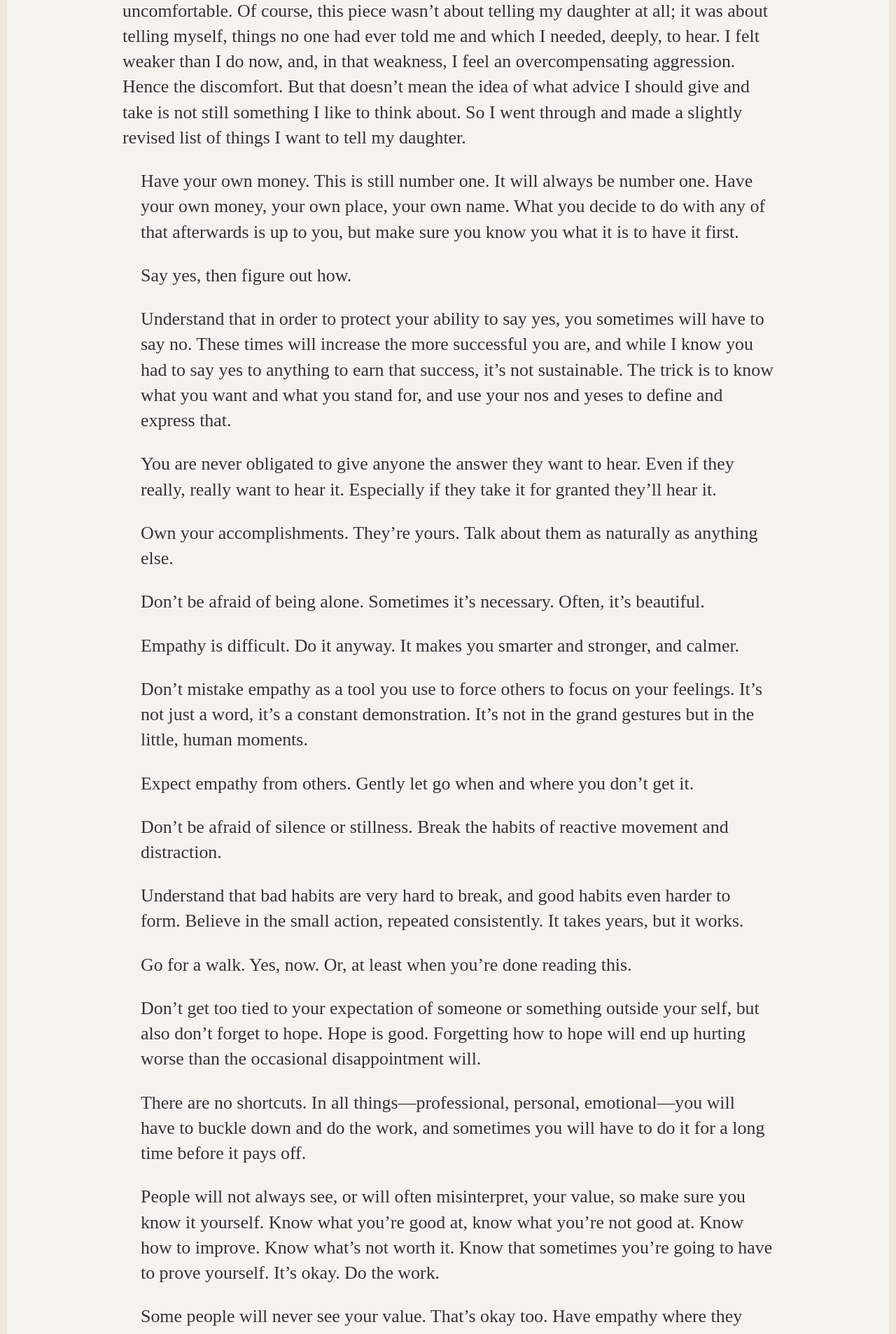
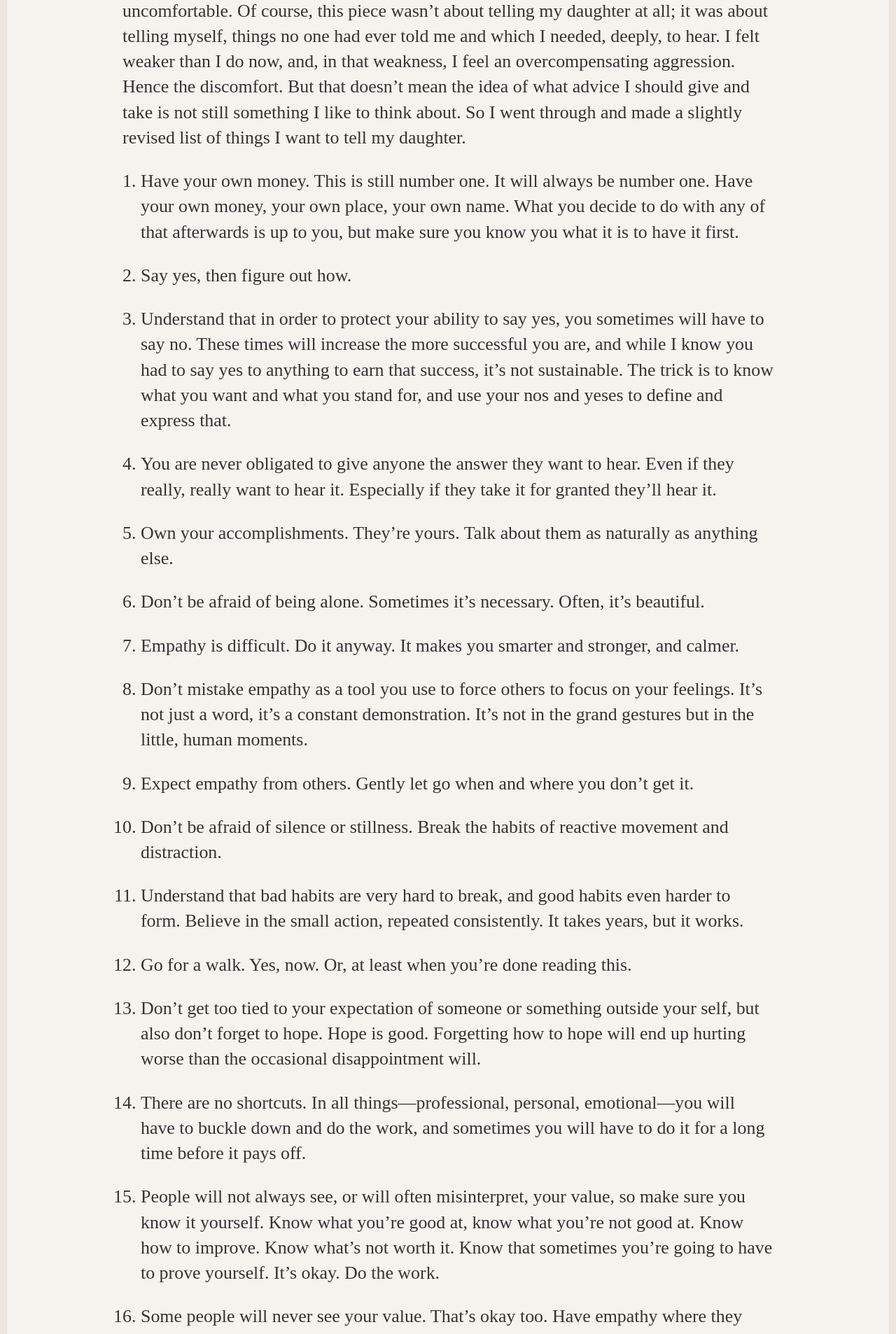
Before and after one commit to jenmyers/modernadventuress.com, a Jekyll site: the page built from _posts/2016-08-05-on-things-i-want-to-tell-my-daughter-revised.md, in a window 1280 px wide. Shown: the part 710-2616 px from the top of the page at 70% size. Built offline with Jekyll 4.4.1, drawn with Linux system fonts in a browser that asks for light colours; nearby versions of some CDN libraries.

Commit message:
Add styling for ordered lists

```diff
--- a/_sass/_base.scss
+++ b/_sass/_base.scss
@@ -116,6 +116,10 @@ ul {
   padding: 0;
 }
 
+ol {
+  list-style-type: decimal;
+}
+
 li {
   font-size: 90%;
   margin-bottom: 1em;
```
